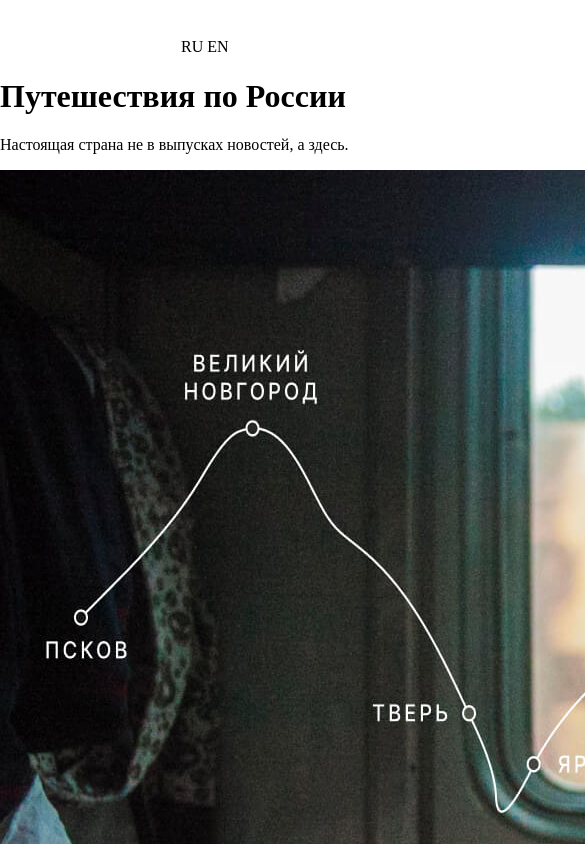
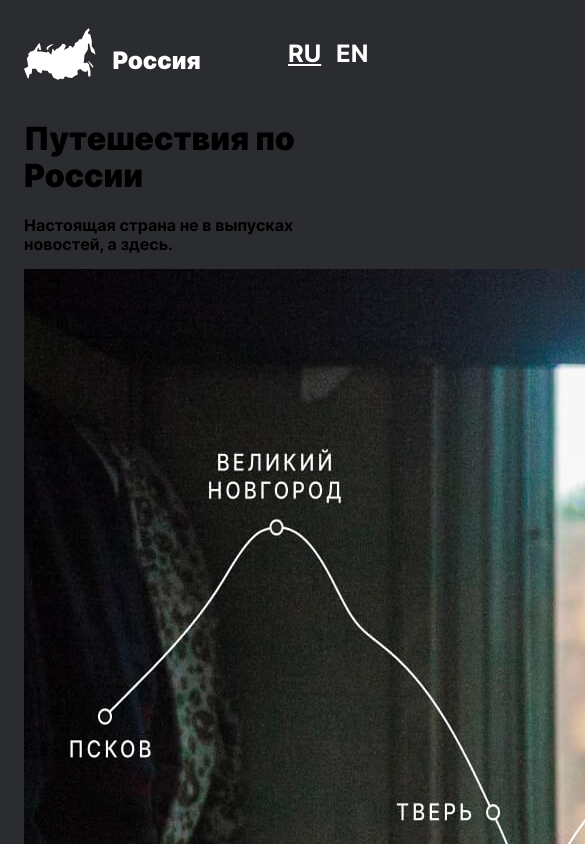
Before and after one commit to ViktorGlushak/russian-travel, a plain HTML site: page index.html in a window 390 px wide. Shown: the top 844 px of the page, 585 px wide, since content can reach past the window. Drawn offline with Linux system fonts and the light colour scheme.

Commit message:
header для всех разрешений готов

```diff
--- a/index.html
+++ b/index.html
@@ -7,21 +7,22 @@
   <meta name="keywords" content="HTML5, CSS, БЭМ, Адаптивная верстка">
   <meta name="author" content="Виктор Глушак">
   <link rel="stylesheet" href="./pages/index.css">
+  <link rel="stylesheet" href="./pages/style.css">
   <title>Путешествие по России </title>
 </head>
 <body class="body">
 
-  <div class="page">
+  <div class="page page_magrin_auto">
 
     <header class="header">
       <img src="./images/header-logo.svg" alt="Логотип в виде карты России" class="header__logo">
-      <span class="header__lang-link">RU</span>
-      <span class="header__lang-link">EN</span>
+      <span class="header__lang-link header__lang-link_text-deco_underline header__lang-link_grid-column_3">RU</span>
+      <span class="header__lang-link header__lang-link_grid-column_5">EN</span>
     </header>
 
     <main>
 
-      <section class="lead">
+      <section class="lead page__section">
         <h1 class="lead__title">Путешествия по России</h1>
         <p class="lead__subtitle">Настоящая страна не в выпусках новостей, а здесь.</p>
         <img src="./images/lead-polka.jpg" alt="Купе со спящей девушкой и картой маршрута" class="lead__image">
--- a/pages/style.css
+++ b/pages/style.css
@@ -1,3 +1,7 @@
+.body {
+  background-color: #2A2C2F;
+}
+
 .page {
   -webkit-font-smoothing: antialiased;
   -moz-osx-font-smoothing: grayscale;
@@ -9,11 +13,13 @@
   font-feature-settings: "kern";
   max-width: 1280px;
   font-family: 'Inter', 'Arial', sans-serif;
+}
+
+.page_magrin_auto {
   margin: 0 auto;
 }
 
 .page__section {
-
   padding: 20px 48px;
   margin: 0 auto;
   box-sizing: border-box;
@@ -31,3 +37,85 @@
     padding: 20px 16px;
   }
 }
+
+.header {
+  display: grid;
+  padding: 15px 48px 0;
+  width: 100%;
+  max-width: 1280px;
+  height: 115px;
+  box-sizing: border-box;
+  grid-template-columns: 176px 1fr 30px 18px 30px;
+}
+
+@media screen and (max-width: 1024px) {
+  .header {
+    padding: 28px 48px 0;
+    height: 80px;
+  }
+}
+
+@media screen and (max-width: 768px) {
+  .header {
+    padding: 28px 24px 0;
+  }
+}
+
+@media screen and (max-width: 320px) {
+  .header {
+    padding: 16px 16px 0;
+    height: 58px;
+  }
+}
+
+.header__logo {
+  width: 176px;
+  height: 52px;
+  grid-column: 1;
+  align-self: center;
+}
+
+@media screen and (max-width: 320px) {
+  .header__logo {
+    width: 142px;
+    height: 42px;
+    grid-column: 1;
+    align-self: center;
+  }
+}
+
+.header__lang-link {
+  width: 30px;
+  height: 28px;
+  font-size: 24px;
+  font-family: 'Inter', 'Arial', sans-serif;
+  font-weight: 400;
+  color: white;
+  align-self: center;
+  line-height: 28px;
+}
+
+.header__lang-link:hover {
+  cursor: pointer;
+}
+
+.header__lang-link_grid-column_3 {
+  grid-column: 3;
+}
+
+.header__lang-link_grid-column_5 {
+  grid-column: 5;
+}
+
+.header__lang-link_text-deco_underline {
+  text-decoration: underline;
+}
+
+@media screen and (max-width: 320px) {
+  .header__lang-link {
+    width: 22px;
+    height: 20px;
+    font-size: 18px;
+    line-height: 20px;
+  }
+}
```
